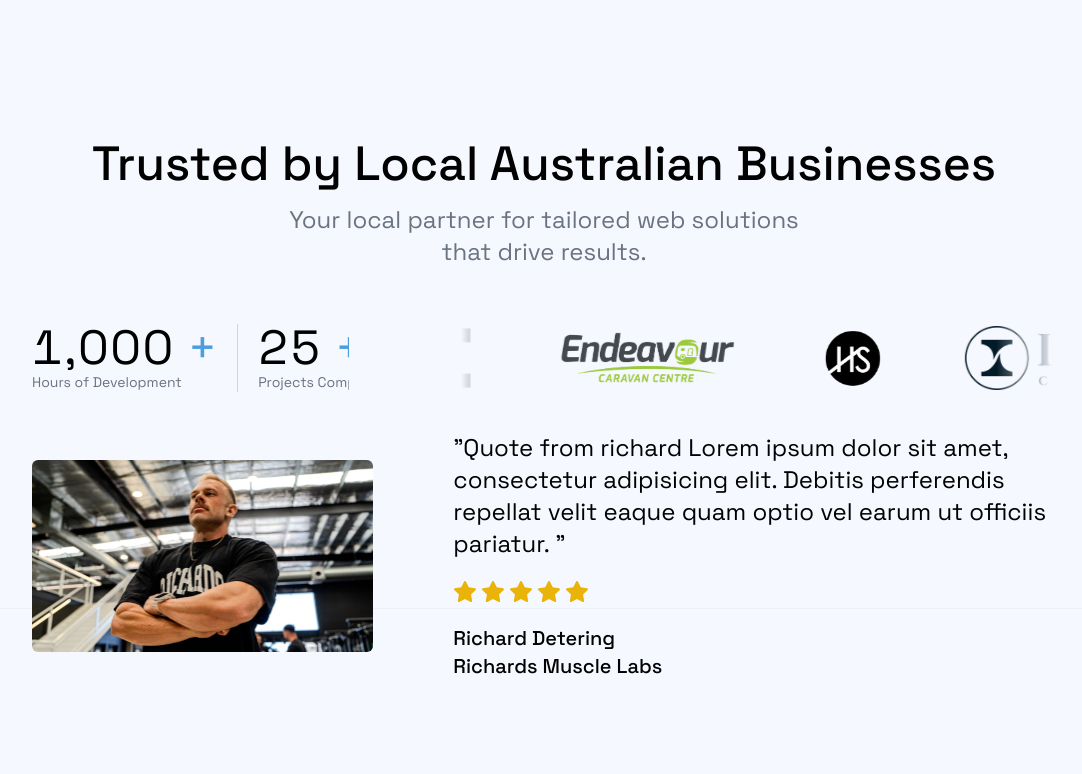
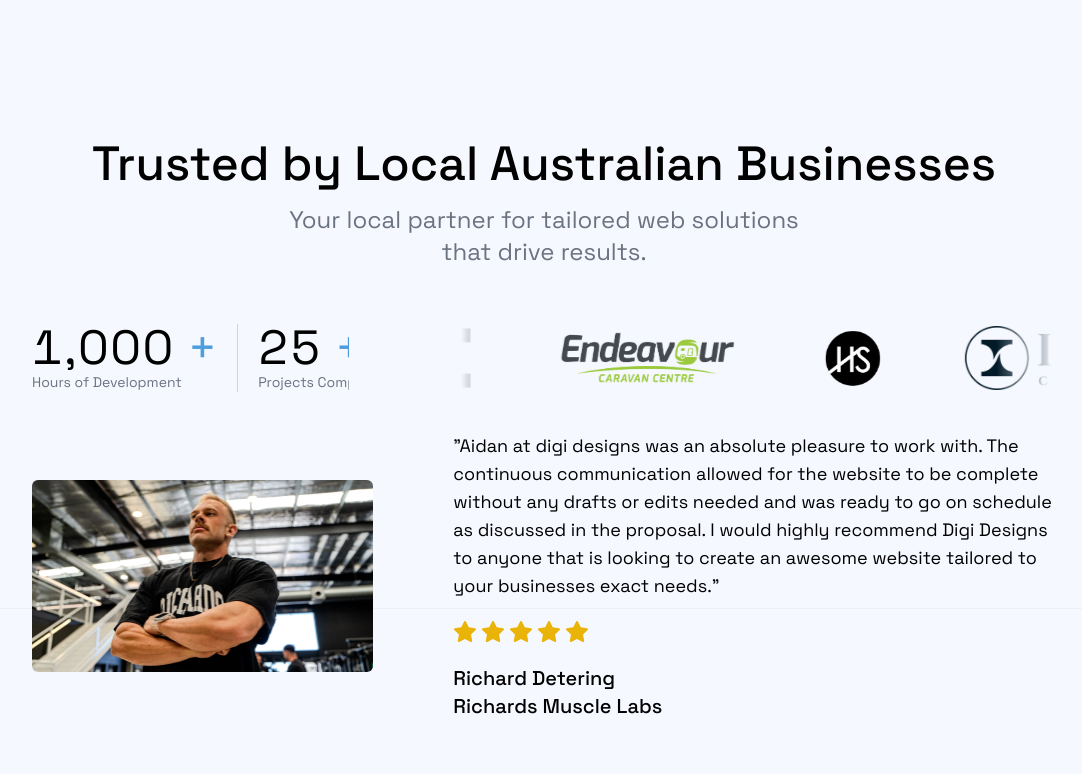
Before and after one commit to aidan-0/digi-designs, a Next.js app: page / in a window 1280 px wide. Shown: the part 2592-3366 px from the top of the page, without its empty margins (96-1178 px from the left). Built offline with nearby package versions, Linux system fonts and the light colour scheme.

Commit message:
update richards testimonial

```diff
--- a/app/page.tsx
+++ b/app/page.tsx
@@ -273,7 +273,7 @@ export default function Home() {
 								</div>
 							</div>
 							{/* Trusted By - END */}
-							<div className="md:flex items-center justify-center space-y-6 md:space-y-0 md:gap-x-20  px-6 md:px-0">
+							<div className="md:flex items-center justify-center space-y-6 md:space-y-0 md:gap-x-20">
 								<Image
 									src={
 										"/other/richard-from-richards-muscle-lab.webp"
@@ -284,12 +284,8 @@ export default function Home() {
 									alt="image"
 								/>
 								<div className="flex flex-col gap-y-5">
-									<h1 className="text-lg md:text-2xl ">
-										&quot;Quote from richard Lorem ipsum
-										dolor sit amet, consectetur adipisicing
-										elit. Debitis perferendis repellat velit
-										eaque quam optio vel earum ut officiis
-										pariatur. &quot;
+									<h1 className="text-md md:text-md lg:text-lg ">
+										&quot;Aidan at digi designs was an absolute pleasure to work with. The continuous communication allowed for the website to be complete without any drafts or edits needed and was ready to go on schedule as discussed in the proposal. I would highly recommend Digi Designs to anyone that is looking to create an awesome website tailored to your businesses exact needs.&quot;
 									</h1>
 									<div className="flex items-center gap-x-1">
 										<IconStarFilled className="text-4xl text-yellow-500" />
```
